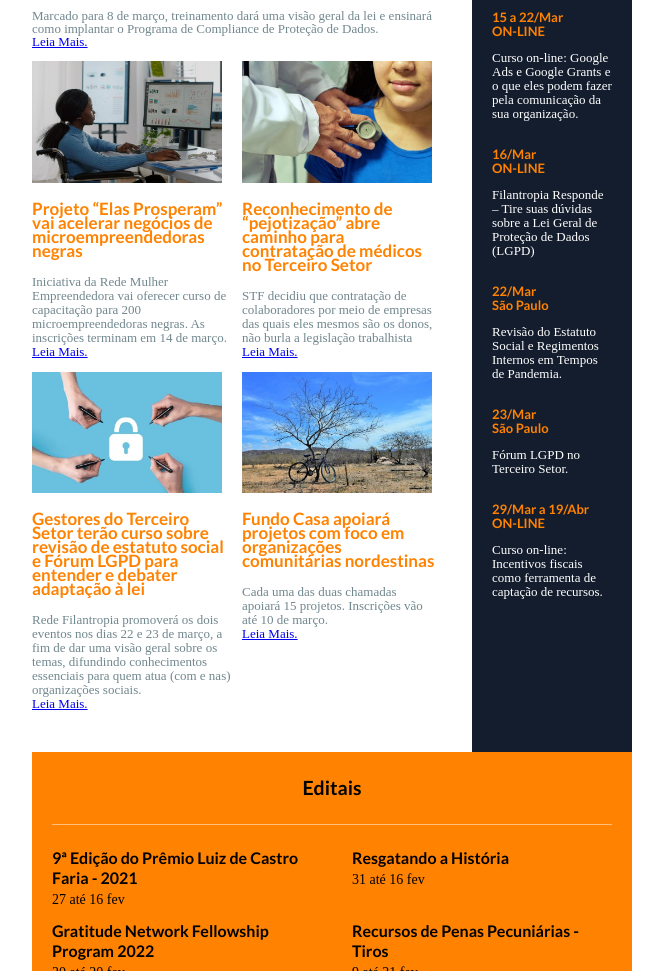
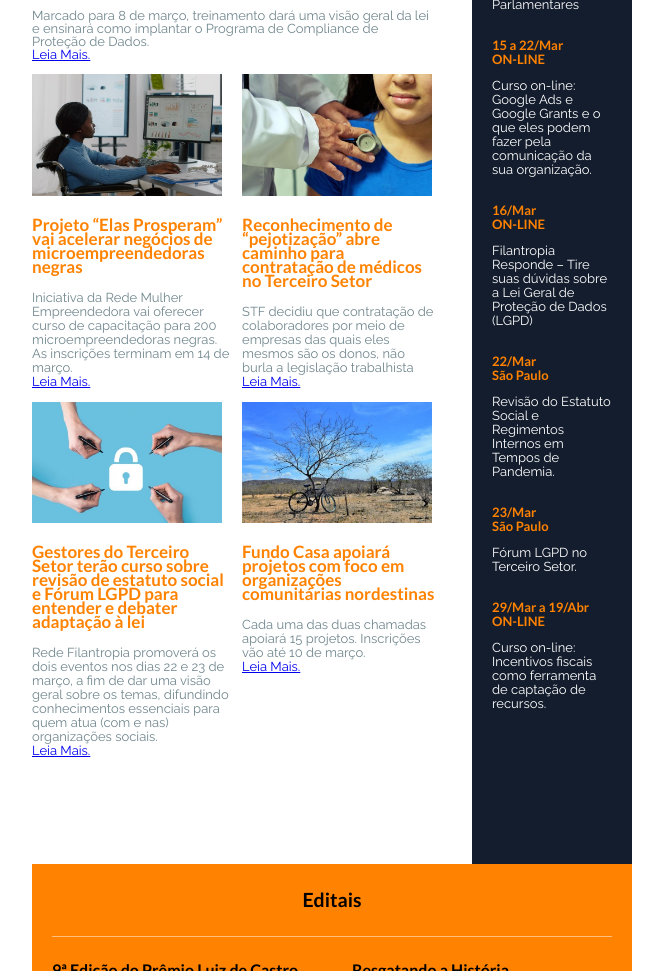
Before and after one commit to Drlazinho/mjml-newsletter-filantropo, a plain HTML site: page index.html in a window 1280 px wide. Shown: the part 434-1405 px from the top of the page, without its empty margins (308-971 px from the left). Drawn offline with Linux system fonts and the light colour scheme.

Commit message:
Version First Finished

```diff
--- a/index.html
+++ b/index.html
@@ -60,10 +60,10 @@
     <![endif]-->
   <!--[if !mso]><!-->
   <link href="https://fonts.googleapis.com/css?family=Lato:300,400,500,700" rel="stylesheet" type="text/css">
-  <link href="https://fonts.googleapis.com/css?family=Ubuntu:300,400,500,700" rel="stylesheet" type="text/css">
+  <link href="https://fonts.googleapis.com/css2?family=Raleway:wght@300;400;500;700&display=swap" rel="stylesheet">
   <style type="text/css">
-    @import url(https://fonts.googleapis.com/css?family=Lato:300,400,500,700);
-    @import url(https://fonts.googleapis.com/css?family=Ubuntu:300,400,500,700);
+    @import url('https://fonts.googleapis.com/css?family=Lato:300,400,500,700');
+    @import url('https://fonts.googleapis.com/css2?family=Raleway:wght@300;400;500;700&display=swap');
 
   </style>
   <!--<![endif]-->
@@ -136,12 +136,6 @@
 
   </style>
   <style type="text/css">
-    @media(min-width:480px) {
-      .mobile {
-        padding: 0 20px 0 0 !important;
-      }
-    }
-
     @media(min-width: 480px) {
       .desktop {
         padding: 0 40px 0 0 !important;
@@ -152,19 +146,19 @@
       }
 
       .desktop-img-materia-left {
-        padding: 0 20px 2px 0 !important;
+        padding: 0 20px 0 0 !important;
       }
 
       .desktop-text-materia-left {
-        padding: 0 10px 0 0 !important;
+        padding: 5px 10px 0 0 !important;
       }
 
       .desktop-img-materia-right {
-        padding: 0 20px 2px 0 !important;
+        padding: 0 20px 0 0 !important;
       }
 
       .desktop-text-materia-right {
-        padding: 0 15px 0 0 !important;
+        padding: 5px 15px 0 0 !important;
       }
 
       .padding-extra {
@@ -314,7 +308,7 @@
                                                             </td>
                                                           </tr>
                                                           <tr>
-                                                            <td align="left" class="desktop-text-materia-left" style="font-size:0px;padding:0 20px;word-break:break-word;">
+                                                            <td align="left" class="desktop-text-materia-left" style="font-size:0px;padding:0 20px 20px 20px;word-break:break-word;">
                                                               <div style="font-family:Lato;font-size:13px;line-height:14px;text-align:left;color:#000000;">
                                                                 <h3 style="color:#ff8200; font-size:17px;">Projeto “Elas Prosperam” vai acelerar negócios de microempreendedoras negras</h3>
                                                                 <p style="font-family: 'Raleway'; color:#71878e">Iniciativa da Rede Mulher Empreendedora vai oferecer curso de capacitação para 200 microempreendedoras negras. As inscrições terminam em 14 de março.<br><a class="text-link" href="https://google.com">Leia Mais.</a>
@@ -353,7 +347,7 @@
                                                             </td>
                                                           </tr>
                                                           <tr>
-                                                            <td align="left" class="desktop-text-materia-right" style="font-size:0px;padding:0 20px;word-break:break-word;">
+                                                            <td align="left" class="desktop-text-materia-right" style="font-size:0px;padding:0 20px 20px 20px;word-break:break-word;">
                                                               <div style="font-family:Lato;font-size:13px;line-height:14px;text-align:left;color:#000000;">
                                                                 <h3 style="color:#ff8200; font-size:17px;">Reconhecimento de “pejotização” abre caminho para contratação de médicos no Terceiro Setor</h3>
                                                                 <p style="font-family: 'Raleway'; color:#71878e">STF decidiu que contratação de colaboradores por meio de empresas das quais eles mesmos são os donos, não burla a legislação trabalhista<br><a class="text-link" href="https://google.com">Leia Mais.</a>
@@ -406,7 +400,7 @@
                                                             </td>
                                                           </tr>
                                                           <tr>
-                                                            <td align="left" class="desktop-text-materia-left" style="font-size:0px;padding:0 20px;word-break:break-word;">
+                                                            <td align="left" class="desktop-text-materia-left" style="font-size:0px;padding:0 20px 20px 20px;word-break:break-word;">
                                                               <div style="font-family:Lato;font-size:13px;line-height:14px;text-align:left;color:#000000;">
                                                                 <h3 style="color:#ff8200; font-size:17px;">Gestores do Terceiro Setor terão curso sobre revisão de estatuto social e Fórum LGPD para entender e debater adaptação à lei</h3>
                                                                 <p style="font-family: 'Raleway'; color:#71878e">Rede Filantropia promoverá os dois eventos nos dias 22 e 23 de março, a fim de dar uma visão geral sobre os temas, difundindo conhecimentos essenciais para quem atua (com e nas) organizações sociais.<br><a class="text-link" href="https://google.com">Leia Mais.</a>
@@ -445,7 +439,7 @@
                                                             </td>
                                                           </tr>
                                                           <tr>
-                                                            <td align="left" class="desktop-text-materia-right" style="font-size:0px;padding:0 20px;word-break:break-word;">
+                                                            <td align="left" class="desktop-text-materia-right" style="font-size:0px;padding:0 20px 20px 20px;word-break:break-word;">
                                                               <div style="font-family:Lato;font-size:13px;line-height:14px;text-align:left;color:#000000;">
                                                                 <h3 style="color:#ff8200; font-size:17px;">Fundo Casa apoiará projetos com foco em organizações comunitárias nordestinas</h3>
                                                                 <p style="font-family: 'Raleway'; color:#71878e">Cada uma das duas chamadas apoiará 15 projetos. Inscrições vão até 10 de março.<br><a class="text-link" href="https://google.com">Leia Mais.</a>
```
Also changed, not shown: 1 other file.
